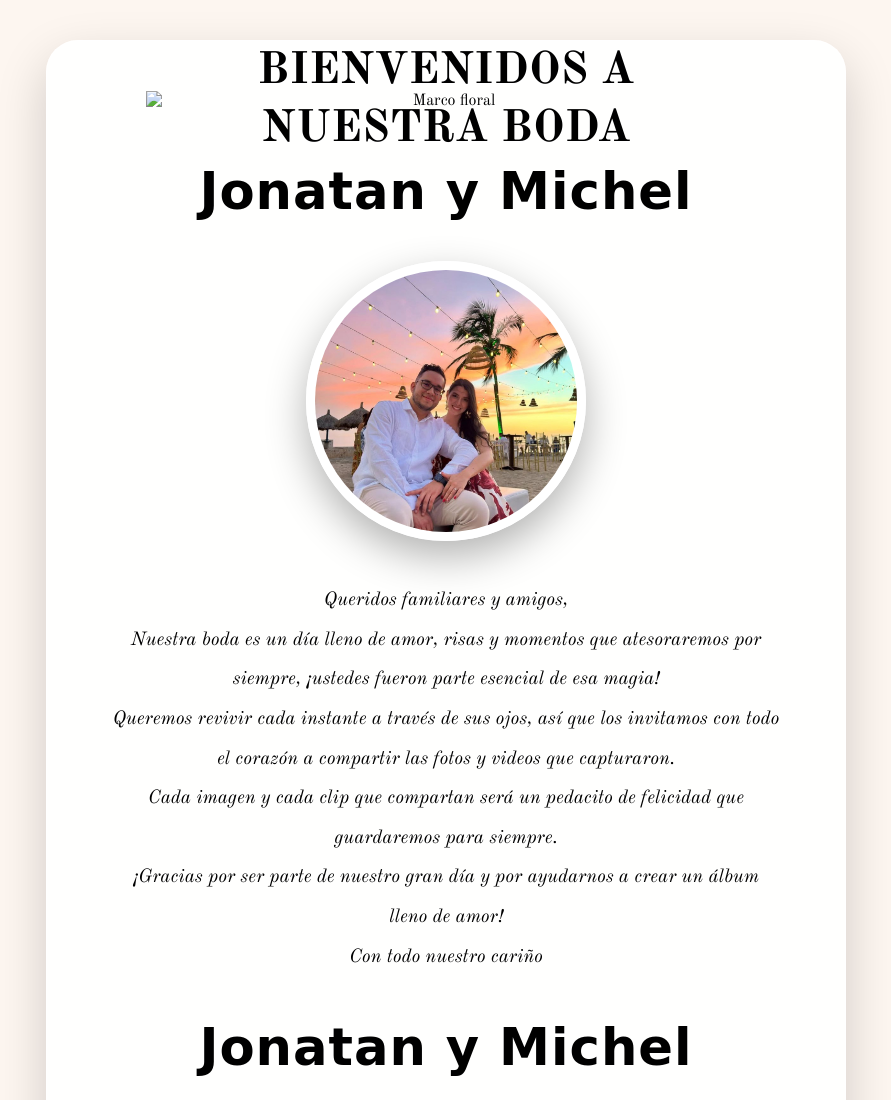
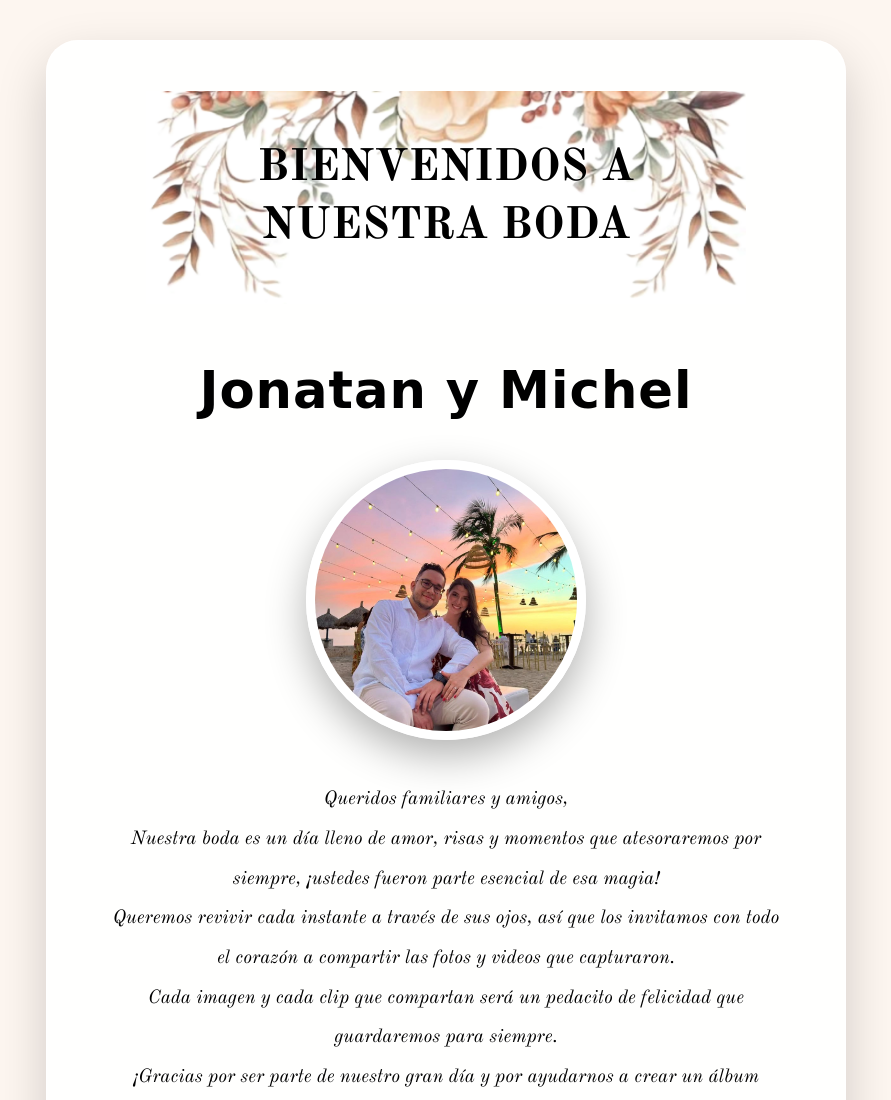
Before and after one commit to Lozanoroa/boda-jonatan-michel, a plain HTML site: page index.html in a window 1280 px wide. Shown: the top 1100 px of the page, without its empty margins (194-1085 px from the left). Drawn offline with nearby package versions, Linux system fonts and the light colour scheme; a web font is replaced by a local one.

Commit message:
Update index.html

```diff
--- a/index.html
+++ b/index.html
@@ -14,7 +14,7 @@
 
       <!-- TÍTULO DENTRO DEL MARCO FLORAL -->
       <div class="title-container">
-        <img src="imagenes/flores-arriba.png" alt="Marco floral" class="floral-frame" />
+        <img src="imagenes/FLORES ARRIBA.png" alt="Marco floral" class="floral-frame" />
         <h1 class="title-inside">BIENVENIDOS A NUESTRA BODA</h1>
       </div>
 
```
